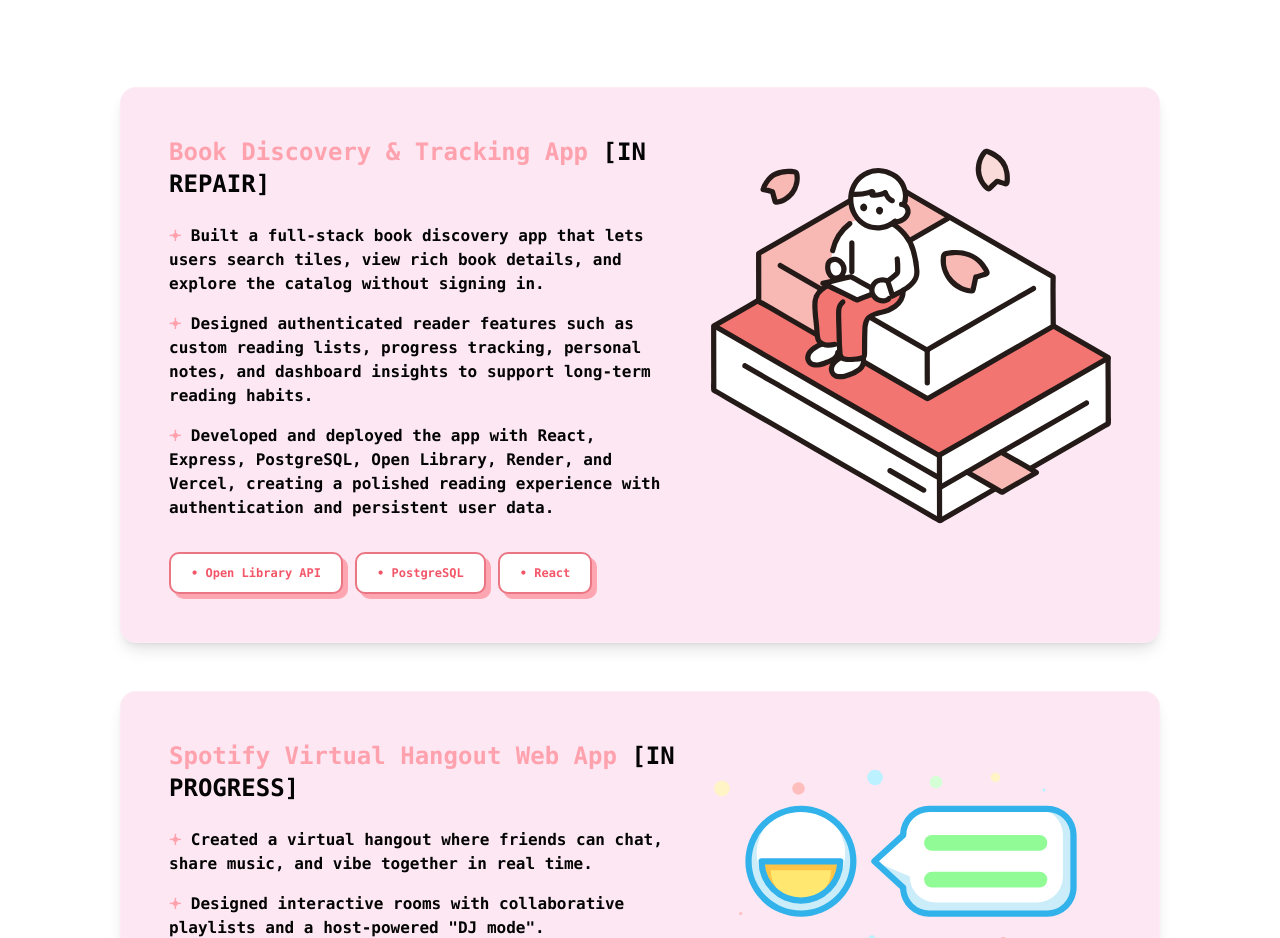
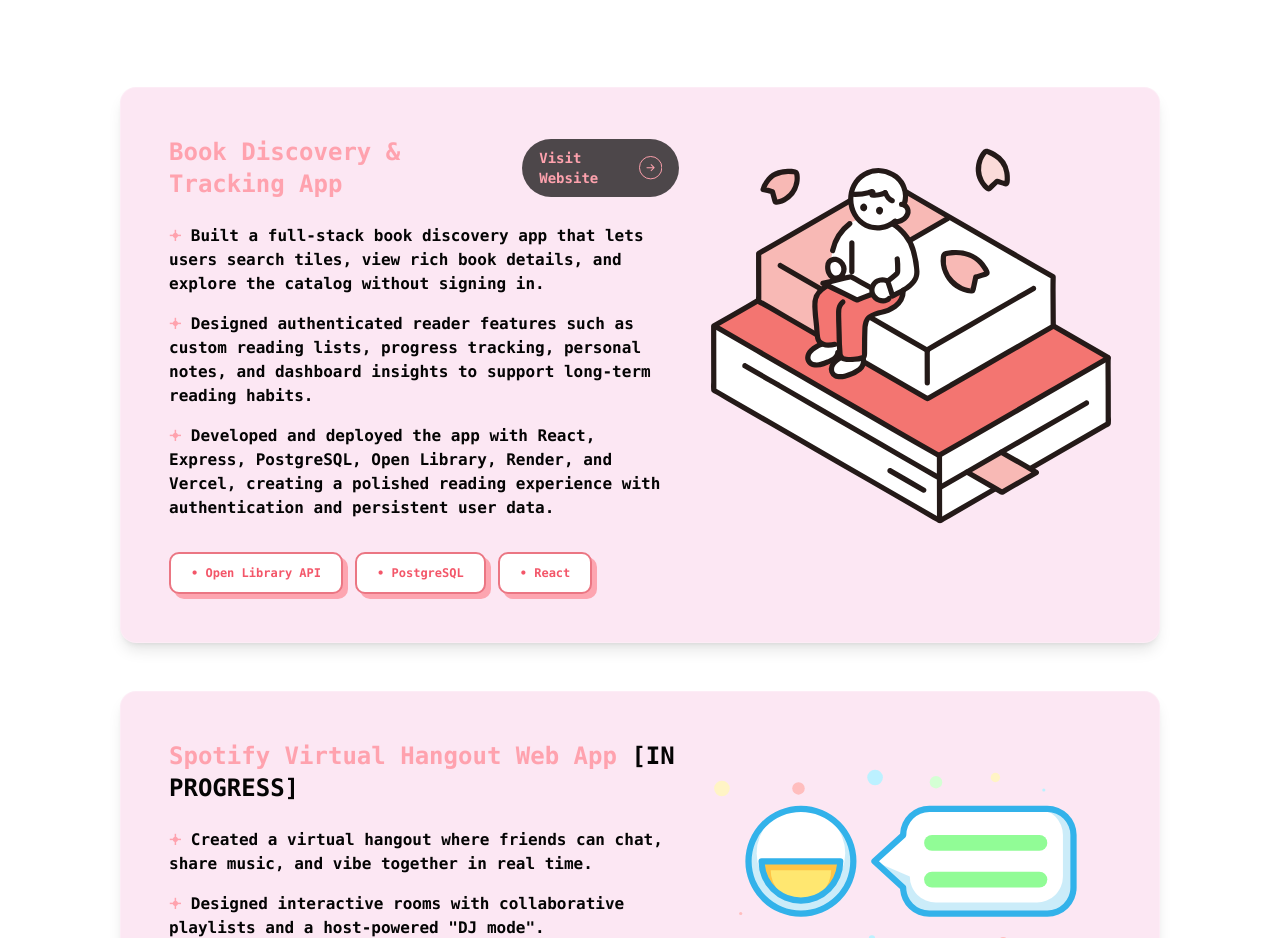
Before and after one commit to Daniella3/portfolio, a React (Vite) app: page / in a window 1280 px wide. Shown: the part 2920-3858 px from the top of the page. Built offline with nearby package versions, Linux system fonts and the light colour scheme.

Commit message:
repaired the broken website

```diff
--- a/src/components/ProjectsSection.jsx
+++ b/src/components/ProjectsSection.jsx
@@ -43,9 +43,9 @@ export default function ProjectsSection() {
             <div className="flex-1">
               <div className="flex items-center justify-between mb-6">
                 <h3 className="font-bold text-lg lg:text-2xl text-rose-300 dark:text-[#2A0718]">
-                  Book Discovery & Tracking App <span className="text-black dark:text-rose-300">[IN REPAIR]</span>
+                  Book Discovery & Tracking App
                 </h3>
-                {/*
+
                 <a href="https://book-discovery-and-tracking.vercel.app/" target="_blank" rel="noopener noreferrer"
                   className="text-rose-300 dark:text-black group flex items-center px-4 py-2 rounded-full bg-black/70 dark:bg-rose-300/70 text-sm font-bold border border-transparent transition-all duration-200 hover:bg-black/90 dark:hover:bg-rose-300 active:scale-95"
                 >
@@ -64,7 +64,7 @@ export default function ProjectsSection() {
                     />
                   </svg>
                 </a>
-                */}
+
               </div>
               <ul className="space-y-4 text-black dark:text-rose-300 font-bold mb-8">
                 <li><span className="text-rose-300 dark:text-[#2A0718]">𖥔</span> Built a full-stack book discovery app that lets users search tiles, view rich book details, and explore the catalog without signing in.</li>
```
